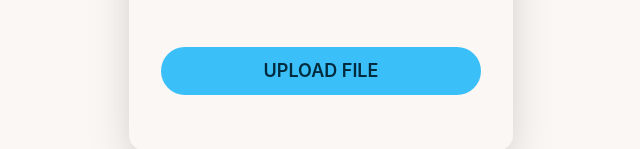
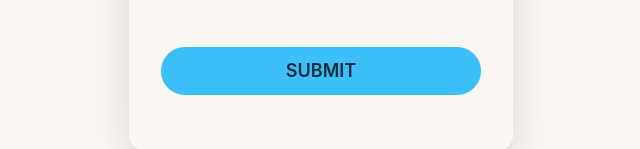
Before and after one commit to atique-atq/beanstalkedu-task-client, a React (Create React App) app: page / in a window 1280 px wide. Shown: the part 221-370 px from the top of the page, without its empty margins (319-959 px from the left). Built offline with nearby package versions, Linux system fonts and the light colour scheme.

Commit message:
added loader

```diff
--- a/package.json
+++ b/package.json
@@ -6,6 +6,7 @@
     "@testing-library/jest-dom": "^5.16.5",
     "@testing-library/react": "^13.4.0",
     "@testing-library/user-event": "^13.5.0",
+    "axios": "^1.2.6",
     "daisyui": "^2.49.0",
     "react": "^18.2.0",
     "react-dom": "^18.2.0",
--- a/src/Components/Home/Home.js
+++ b/src/Components/Home/Home.js
@@ -1,33 +1,62 @@
+import axios from 'axios';
 import React, { useState } from 'react';
-import {uploadFile} from '../../utilities/utilities';
+
 
 const Home = () => {
     const [inputFile, setInputFile] = useState(null);
+    const [loading, setLoading] = useState(false);
+    const [parsedLog, setParsedLog] = useState([]);
+    const [errorMessage, setErrorMessage] = useState('');
 
     const handleFileUpload = (event) =>{
         if(inputFile === null) return;
 
-        const file = inputFile[0];
-        console.log('file is', file);
+        setLoading(true);
+        const formData = new FormData();
+        formData.append("file", inputFile);
+        formData.append("name", 'atiqur');
 
-        uploadFile(file);
+        const api = 'http://localhost:5000/processlog';
+        axios.post(api, formData)
+        .then(res =>  setResponse(res.data?.data))
+        .catch(error => {
+            setLoading(false);
+            setErrorMessage(`Error occurred. Code: ${error.code}, Message: ${error.message}`);
+            console.log(`Error occurred. Code: ${error.code}, Message: ${error.message}`);
+        });
     }
+
+    const setResponse = (response) => {
+        if (response){
+            setParsedLog(response);
+            console.log('this is response 1: ', response);
+            console.log('this is response 2: ', parsedLog);
+            setLoading(false);
+        }
+    }
+
+    console.log('outside here:', parsedLog);
+
     return (
         <div>
-            <div className="hero w-full mt-12  rounded-lg">
+            <div className="hero w-full mt-12 rounded-lg">
                 <div className="flex-col lg:flex-row items-center justify-center justify-items-center">
+                    <div>
+                        {errorMessage && <p className='text-red-600 font-semibold'>{errorMessage}</p>}
+                    </div>
                     <div className="card w-96 shadow-2xl bg-base-100 py-6">
                         <h3 className="text-lg font-semibold text-center py-0 my-5 text-gray-600">Upload file to parse the log </h3>
                         <div className="card-body">
                             <div className="">
                                 <input className="input input-bordered w-full max-w-xs pt-2 rounded-none "  type="file" id="file"
-                            onChange={ event => { setInputFile(event.target.files)}}/>
+                                accept=".csv" onChange={ event => { setInputFile(event.target.files[0])}}/>
                             </div>
 
                             <div className="mt-10">
-                            <input className="btn w-full btn-info border-none hover:bg-success text-lg" type="submit"
-                            value="upload file" onClick={handleFileUpload}
-                            />
+                                <button className="btn w-full btn-info border-none hover:bg-success text-lg" type="submit"
+                                onClick={handleFileUpload}>
+                                    { loading ?  'loading...' : 'submit'}
+                                </button>
                             </div>
                         </div>
                     </div>
--- a/src/utilities/utilities.js
+++ b/src/utilities/utilities.js
@@ -1,6 +1,14 @@
-const uploadFile =(file) => {
-    console.log('we will file upload here');
+import axios from 'axios';
+
+const uploadFileToServer = (formData, api) => {
+    console.log('came in uploadFile method');
+
+    axios.post(api, formData)
+    .then(res =>  {
+        console.log('okay is',res.data?.data);
+    })
+    .catch(error => console.log('error received: ', error));
 }
 
 
-export { uploadFile }
+export { uploadFileToServer }
```
Also changed, not shown: 1 other file (tests, documents, lock files or other folders). Lines whose indentation alone changed are shown as unchanged.
